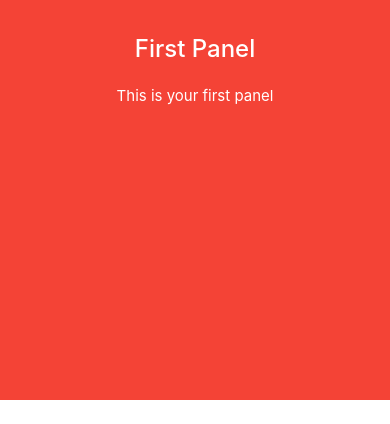
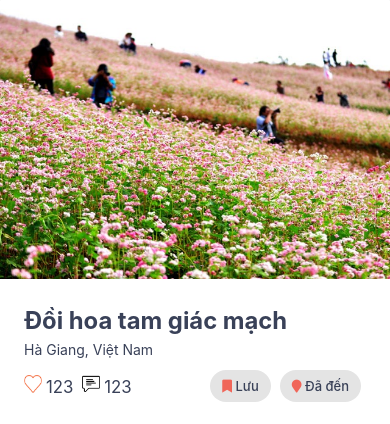
Before and after one commit to licod1997/Travo-front-end, a website: page www/location-detail.html in a window 390 px wide. Shown: the top 424 px of the page. Drawn offline with Linux system fonts and the light colour scheme; some packages are replaced by stand-ins of ours.

Commit message:
Upgrade Materializecss to 1.0 beta version Adding location detail html

```diff
--- a/www/css/location-detail.css
+++ b/www/css/location-detail.css
@@ -64,3 +64,8 @@ input:not([type]), input[type=text]:not(.browser-default), input[type=password]:
 .input-avatar {
     top: 25px;
 }
+
+.carousel-slider img {
+    width: 372px;
+    height: 279px;
+}
--- a/www/location-detail.html
+++ b/www/location-detail.html
@@ -15,21 +15,17 @@
     <div class="card">
         <div class="card-image">
             <div class="carousel carousel-slider center">
-                <div class="carousel-item red white-text" href="#one!">
-                    <h2>First Panel</h2>
-                    <p class="white-text">This is your first panel</p>
+                <div class="carousel-item">
+                    <img src="/img/14_hoa_tam_giac_mach.jpg">
                 </div>
-                <div class="carousel-item amber white-text" href="#two!">
-                    <h2>Second Panel</h2>
-                    <p class="white-text">This is your second panel</p>
+                <div class="carousel-item">
+                    <img src="/img/14_hoa_tam_giac_mach.jpg">
                 </div>
-                <div class="carousel-item green white-text" href="#three!">
-                    <h2>Third Panel</h2>
-                    <p class="white-text">This is your third panel</p>
+                <div class="carousel-item">
+                    <img src="/img/14_hoa_tam_giac_mach.jpg">
                 </div>
-                <div class="carousel-item blue white-text" href="#four!">
-                    <h2>Fourth Panel</h2>
-                    <p class="white-text">This is your fourth panel</p>
+                <div class="carousel-item">
+                    <img src="/img/14_hoa_tam_giac_mach.jpg">
                 </div>
             </div>
         </div>
```
